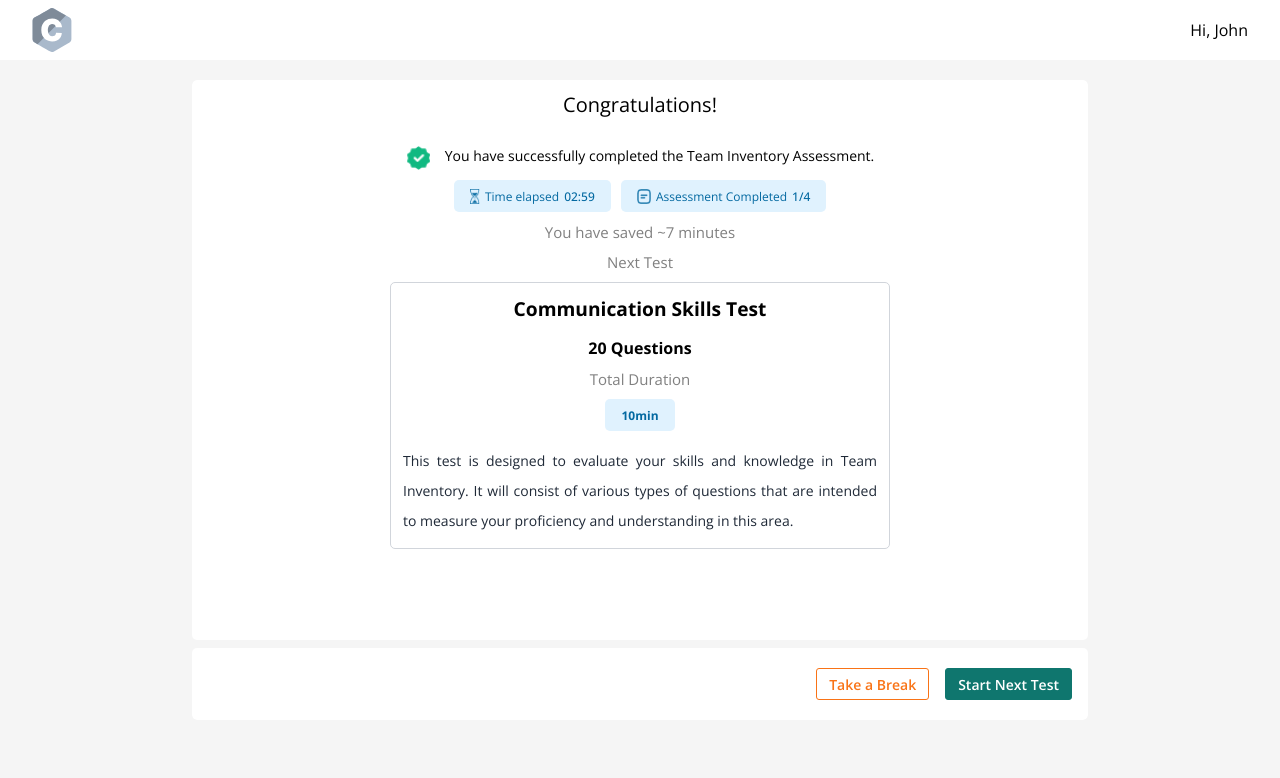
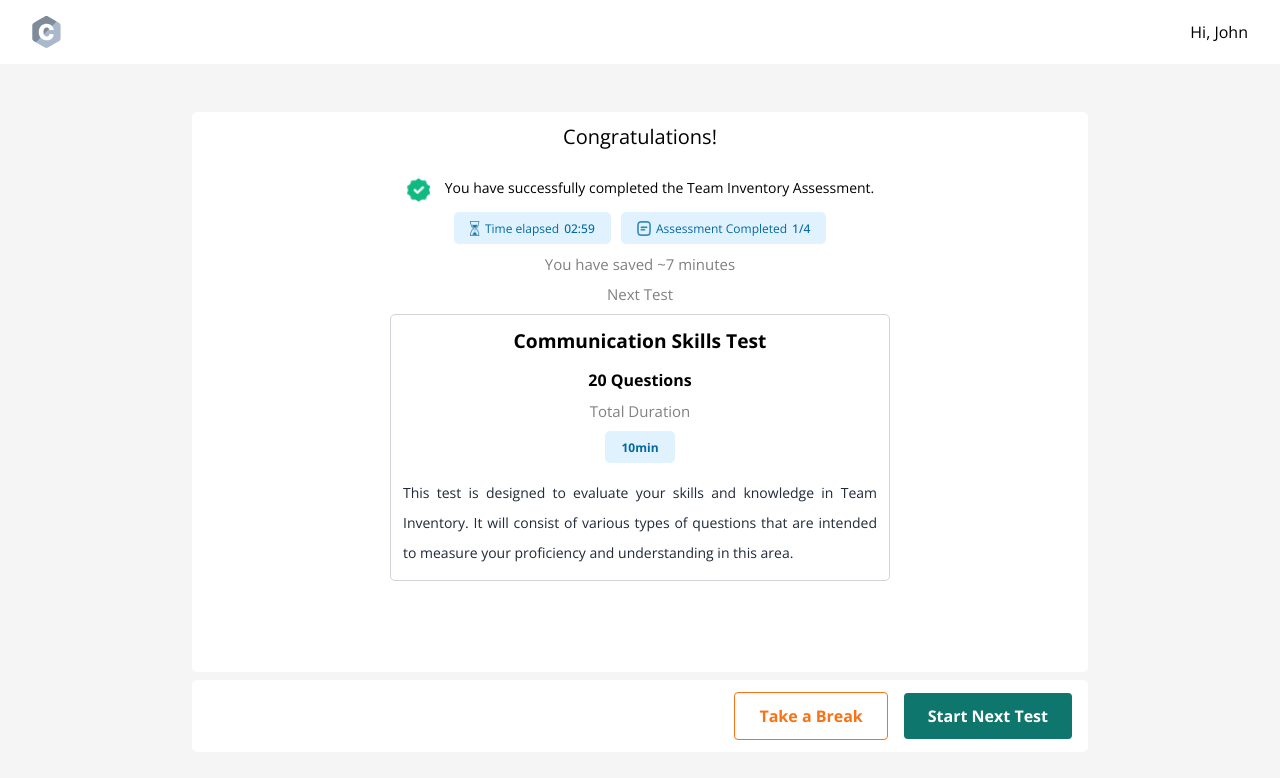
Before and after one commit to abdul2946/cosmos_html, a plain HTML site: page pages/TeamInventoryAssessment35.html in a window 1280 px wide. Drawn offline with nearby package versions, Linux system fonts and the light colour scheme.

Commit message:
minor fixes

```diff
--- a/css/TeamInventoryAssessment.css
+++ b/css/TeamInventoryAssessment.css
@@ -47,7 +47,7 @@
 	font-size: 18px;
 }
 .screen-box{
-    height: 100vh;
+    height: 92vh;
     width: 100vw;
     display: flex;
     justify-content: center;
@@ -228,26 +228,40 @@
     font-size: 14px;
     padding: 0rem 3rem ;
 }
+
+
+/* Rebuild Buttons as per figma */
 .btn-class-1{
-    color:rgba(249, 115, 22, 1);
-    border:1px solid rgba(249, 115, 22, 1);
-    padding: 0.35rem 0.75rem;
-    font-weight: 600;
-    font-size: 14px;
-    border-radius: 3px;
+    color:#F97316;
+    border: .1px solid #F97316;
+    padding: 0.75rem 1.5rem;
+    font-weight: 700;
+    font-size: 1rem;
+    border-radius: 0.25rem;
     cursor: pointer;
+    outline: none;
 }
+.btn-class-1:focus{
+    outline:none
+}
+
+
 .btn-class-2{
-    background-color: rgba(15, 118, 110, 1);
-    border:1px solid rgba(15, 118, 110, 1);
-    padding: 0.35rem 0.75rem;
-    font-weight: 600;
-    font-size: 14px;
-    border-radius: 3px;
+    background-color: #0F766E;
+    padding: 0.75rem 1.5rem;
+    font-weight: 700;
+    font-size: 1rem;
+    border-radius: 0.25rem;
     color: white;
     cursor: pointer;
     text-decoration: none;
 }
+.btn-class-2:focus{
+    border: none;
+    outline: none;
+    text-decoration: none;
+}
+
 .thankyou-body-gretting{
     font-size: 1.25rem;
 }
@@ -324,13 +338,12 @@
 
 
 .nav-container{
-    height: 60px;
+    height: 8vh;
     width: 100vw;
     background-color: white;
-    position: fixed;
     display: flex;
     justify-content: space-between;
-    padding: 0.25rem 2rem;
+    padding: 0.75rem 2rem;
 }
 .nav-img-con{
     padding: 0.25rem 0rem;
```
Also changed, not shown: pages/TeamInventoryAssessment36.html (+2 -2 lines).
